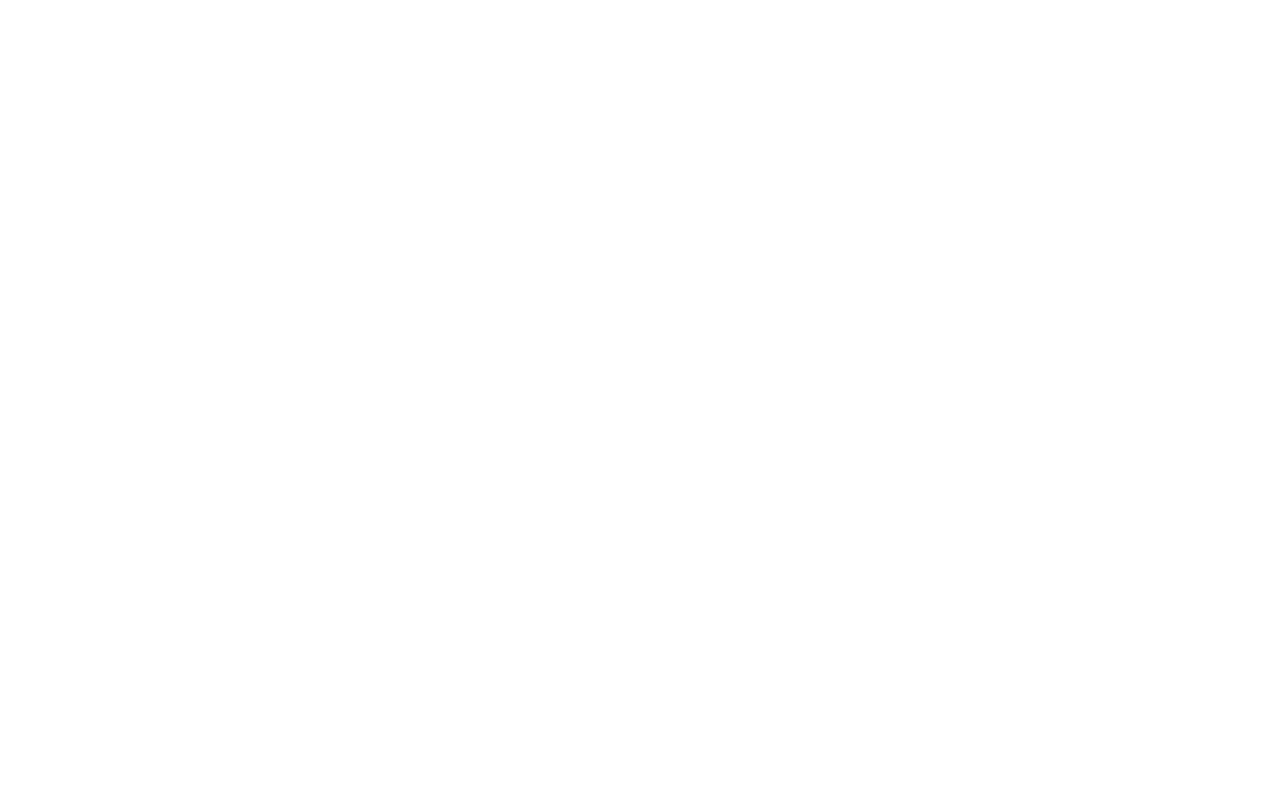
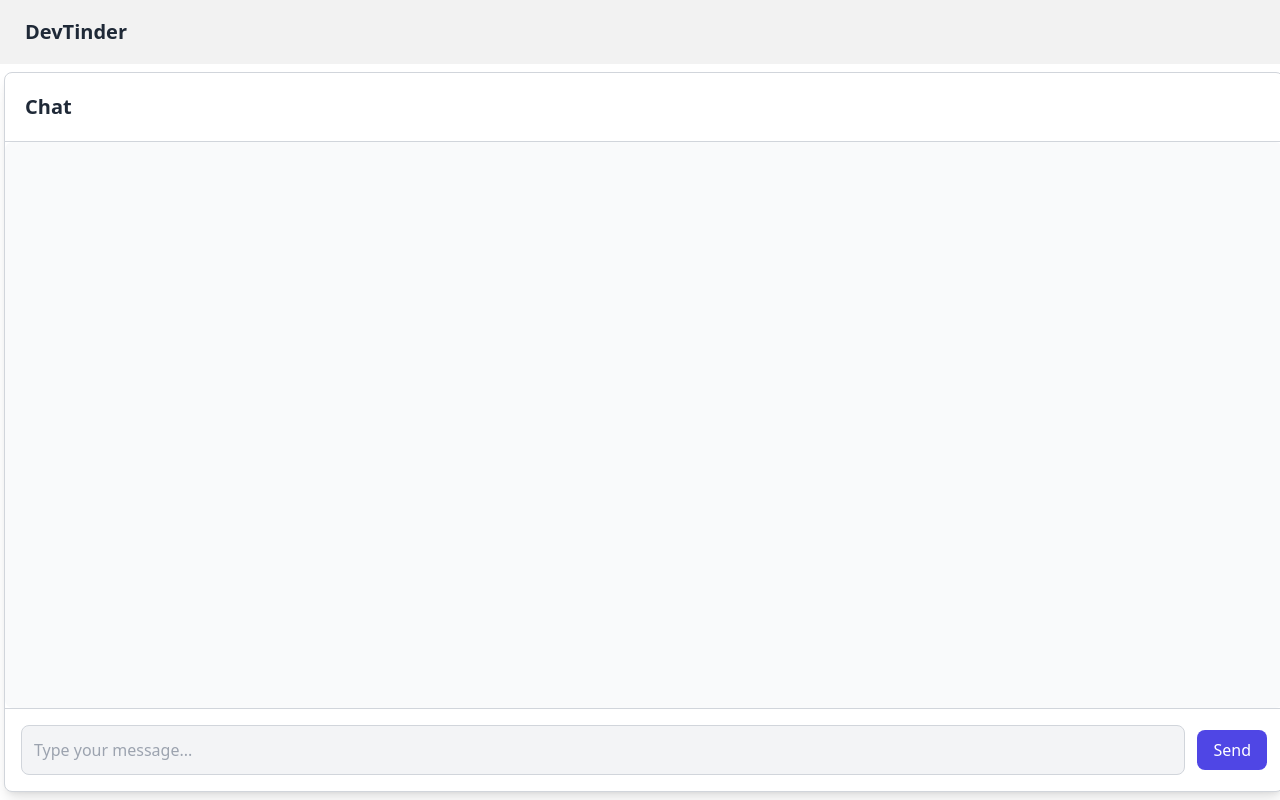
Before and after one commit to DipeshDevkota/merntinder_frontend, a React (Vite) app: page /chat/1 in a window 1280 px wide. Before the commit this address had no page. Built offline with nearby package versions, Linux system fonts and the light colour scheme; no server answers.

Commit message:
Simple CHat UI

```diff
--- a/src/App.jsx
+++ b/src/App.jsx
@@ -8,7 +8,7 @@ import appStore from "./utils/appStore"
 import Connections from "./components/Connections"
 import Feed from "./components/Feed";
 import Requests from "./components/Requests";
-// import Chat from "./components/Chat";
+import Chat from "./components/Chat";
 function App() {
   return (
     <>
@@ -22,7 +22,7 @@ function App() {
        <Route path="/connections" element={<Connections/>}/>
        <Route path="/requests" element={<Requests/>}/>
        <Route path="/profile" element={<Profile/>}/>
-       {/* <Route path="/chat/:id" element={<Chat/>}/> */}
+       <Route path="/chat/:id" element={<Chat/>}/>
 
       </Route>
 
--- /dev/null
+++ b/src/components/Chat.jsx
@@ -0,0 +1,23 @@
+import React from 'react'
+
+const Chat = () => {
+  return (
+    <div className='w-full md:w-fulllg:w-1/2 mx-1 border border-gray-300 rounded-lg shadow-lg m-2 h-[90vh] flex flex-col bg-white'>
+      <h1 className='p-5 text-xl font-semibold text-gray-800 border-b border-gray-300'>Chat</h1>
+      <div className='flex-1 overflow-y-auto p-5 space-y-4 bg-gray-50 rounded-lg'>
+        {/* Messages will go here */}
+      </div>
+      <div className='p-4 border-t border-gray-300 flex items-center gap-3'>
+        <input
+          className='flex-1 bg-gray-100 text-gray-800 rounded-lg p-3 border border-gray-300 focus:outline-none focus:ring-2 focus:ring-indigo-500 transition-all duration-200'
+          placeholder="Type your message..."
+        />
+        <button className='bg-indigo-600 text-white py-2 px-4 rounded-lg hover:bg-indigo-700 focus:outline-none transition-all duration-200'>
+          Send
+        </button>
+      </div>
+    </div>
+  )
+}
+
+export default Chat
```
